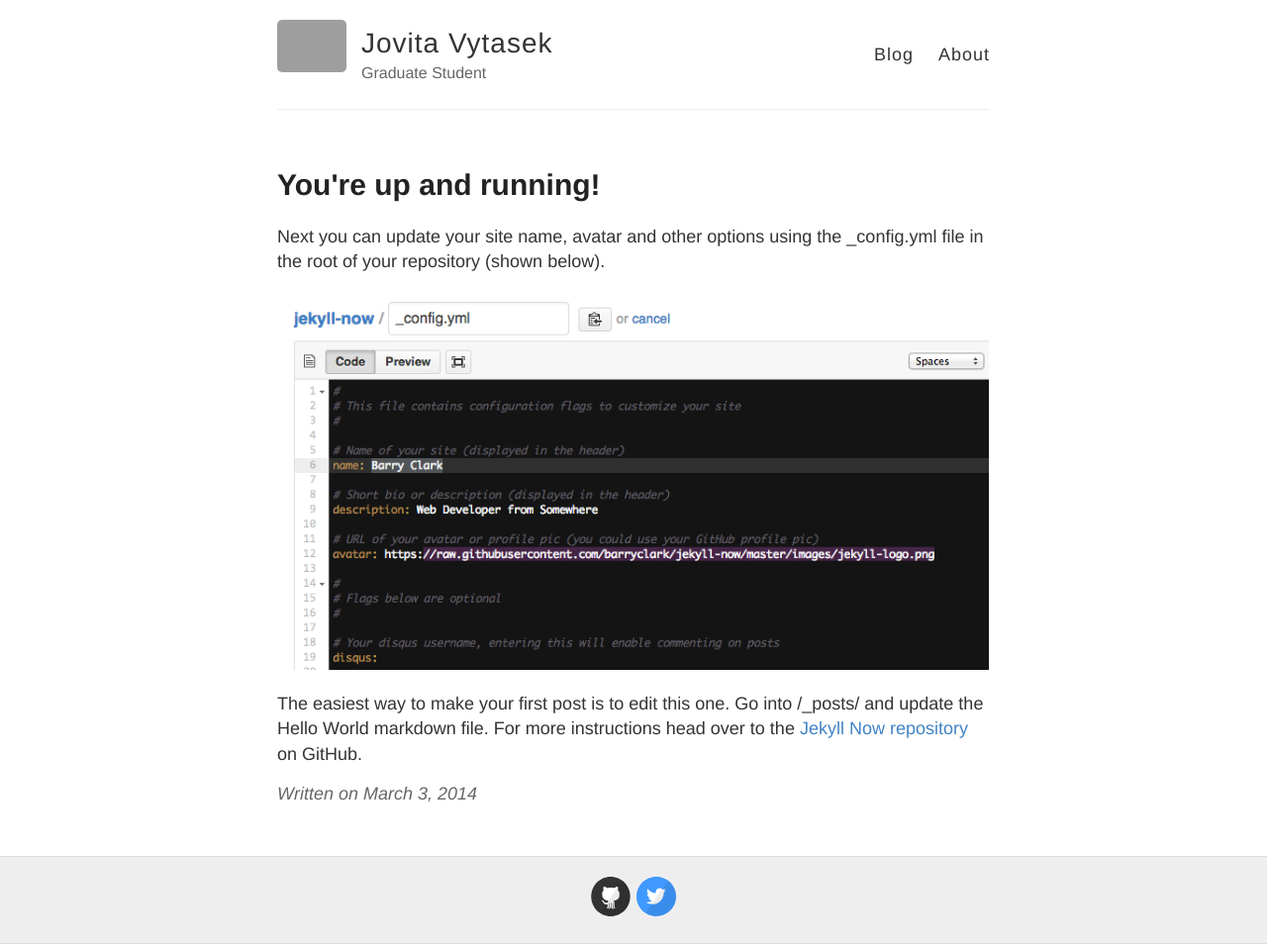
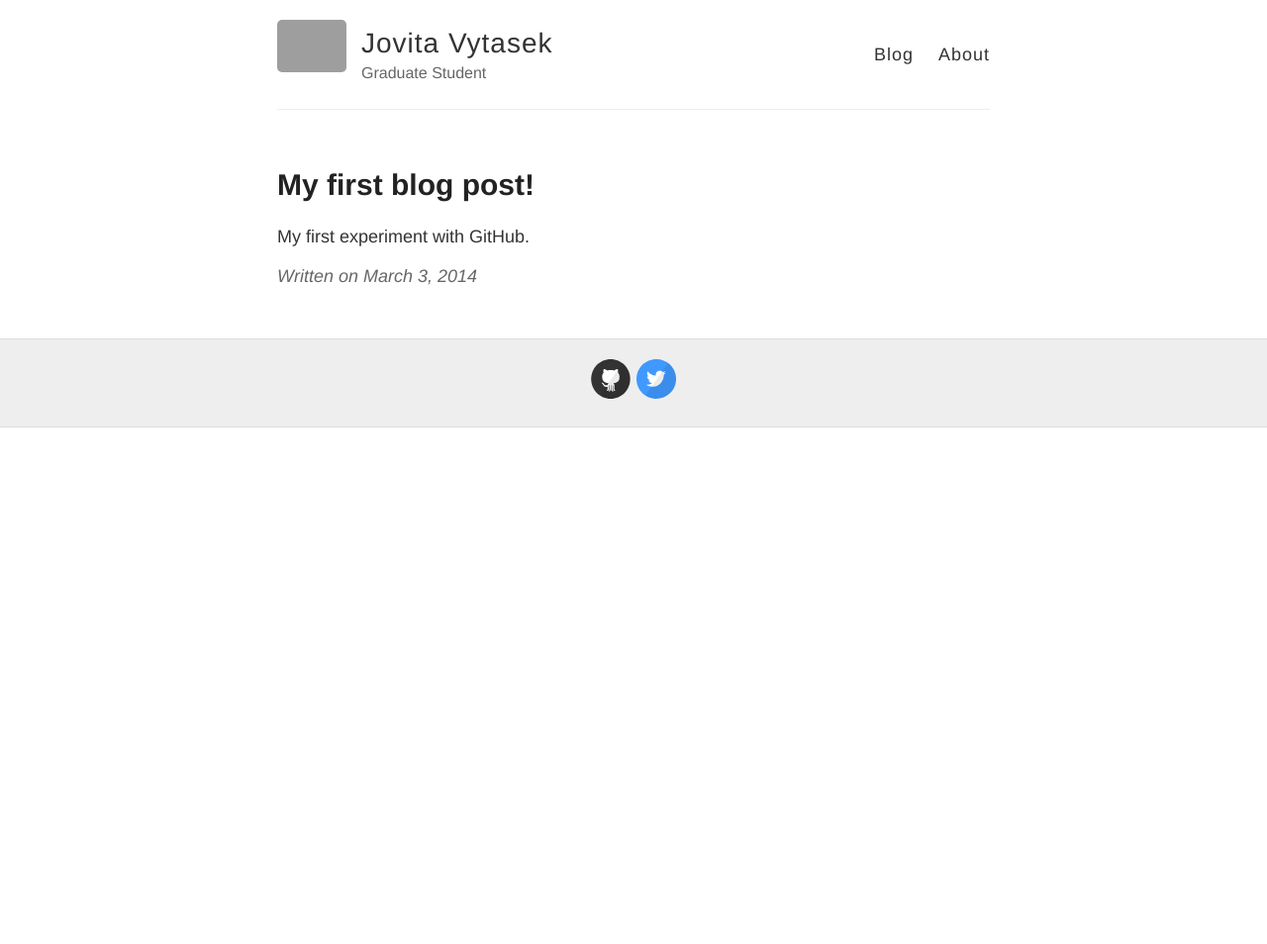
Before and after one commit to jvytasek/jvytasek.github.io, a Jekyll site: the page built from _posts/2014-3-3-Hello-World.md, in a window 1280 px wide. Shown: the whole page at 99% size. Built offline with Jekyll 4.4.1, drawn with Linux system fonts in a browser that asks for light colours; after the commit the page ends 900 px from its top, so only the background shows below that; grey boxes are pictures that could not be loaded.

Commit message:
adding first post

```diff
--- a/_posts/2014-3-3-Hello-World.md
+++ b/_posts/2014-3-3-Hello-World.md
@@ -1,10 +1,6 @@
 ---
 layout: post
-title: You're up and running!
+title: My first blog post!
 ---
 
-Next you can update your site name, avatar and other options using the _config.yml file in the root of your repository (shown below).
-
-![_config.yml]({{ site.baseurl }}/images/config.png)
-
-The easiest way to make your first post is to edit this one. Go into /_posts/ and update the Hello World markdown file. For more instructions head over to the [Jekyll Now repository](https://github.com/barryclark/jekyll-now) on GitHub.
+My first experiment with GitHub.
```
